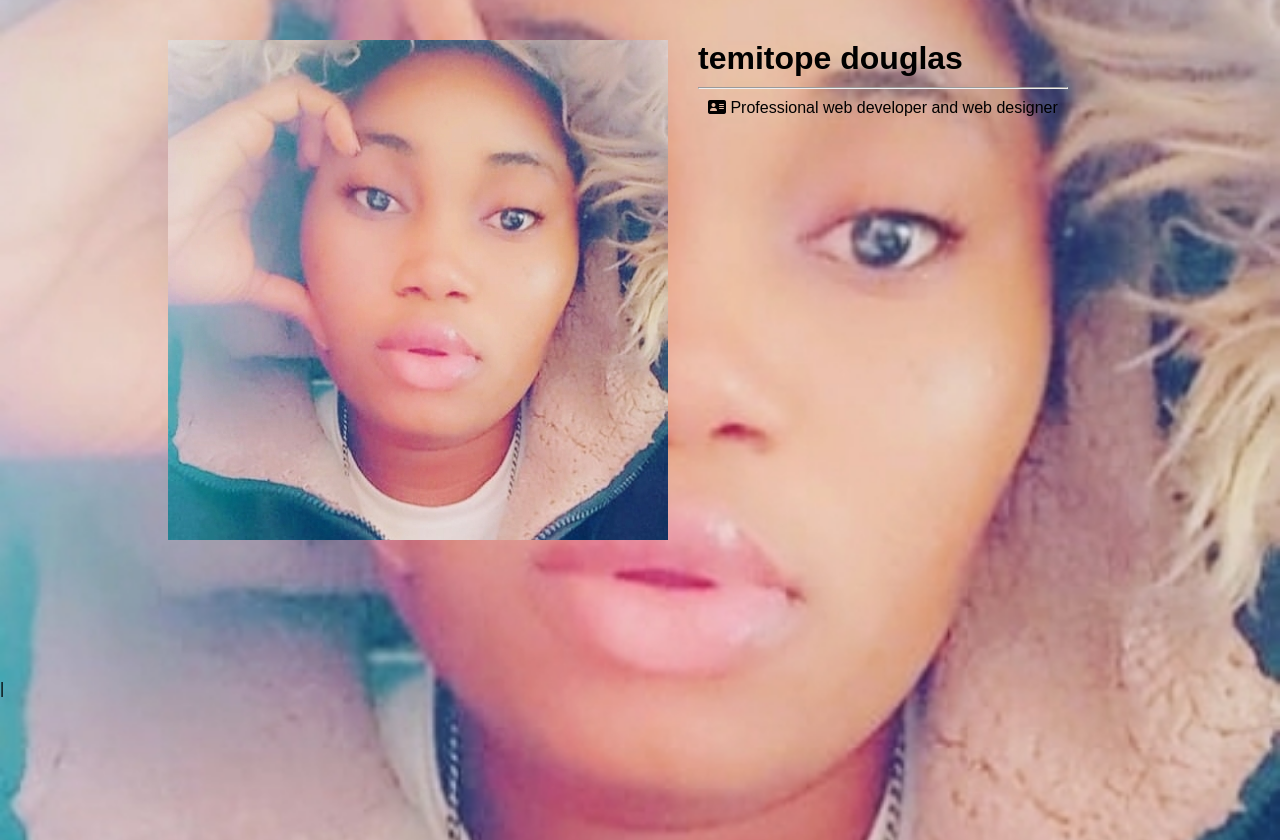
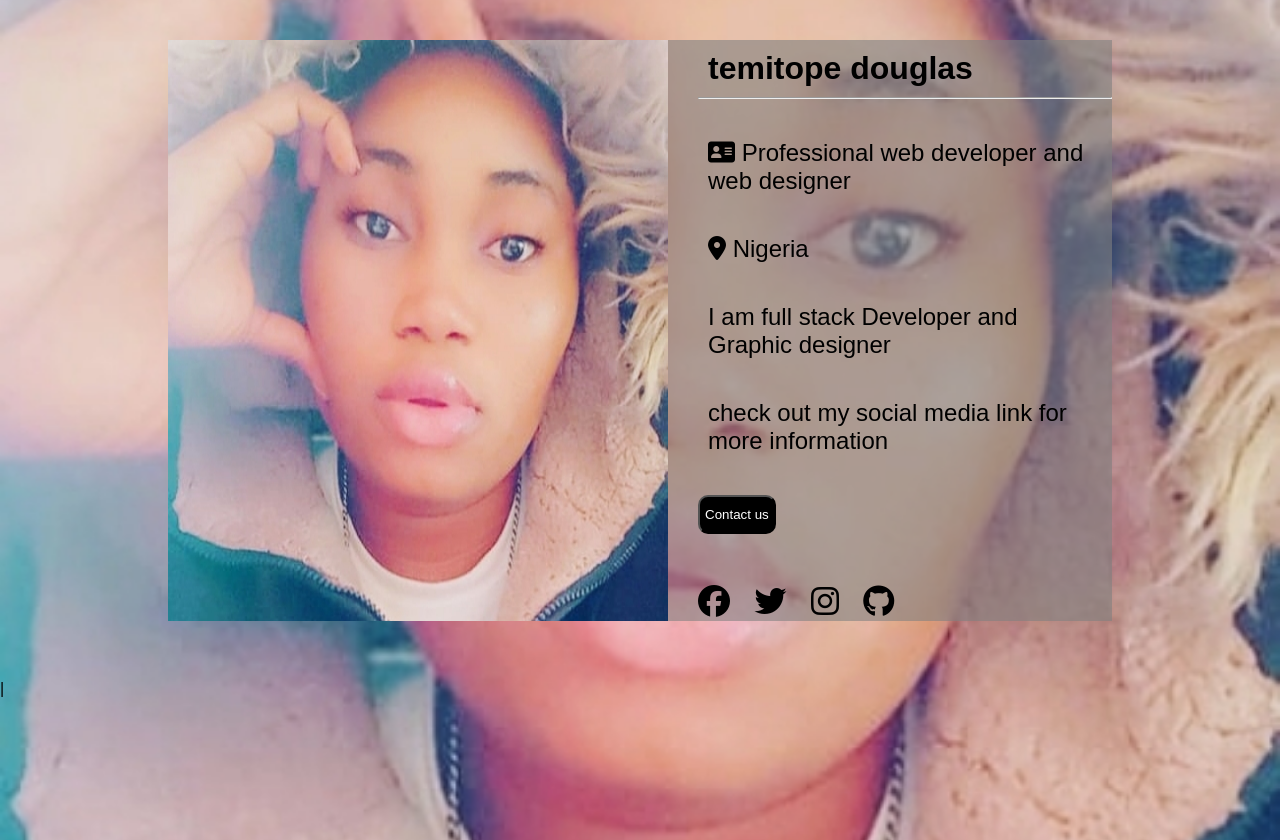
Before and after one commit to TDgraph/my-portfolio, a plain HTML site: page index.html in a window 1280 px wide. Drawn offline with Linux system fonts and the light colour scheme.

Commit message:
myportfolio

```diff
--- a/index.html
+++ b/index.html
@@ -25,6 +25,29 @@
                     Professional web developer and web designer
                 </p>
 
+                <p>
+                    <i class="fa-solid fa-location-dot"></i>
+                    Nigeria
+                </p>
+
+                <p>
+                    I am full stack Developer and Graphic designer
+                </p>
+
+                <p>
+                    check out my social media link for more information
+                </p>
+
+                <div>
+                    <button class="dev">Contact us</button>
+                </div>
+                <footer>
+                    <a href=""><i class="fa-brands fa-facebook"></i></a>
+                    <a href=""><i class="fa-brands fa-twitter"></i></a>
+                    <a href=""><i class="fa-brands fa-instagram"></i></a>
+                    <a href=""><i class="fa-brands fa-github"></i></a>
+                </footer>
+
              </div>
         </div>
     </div>
--- a/style.css
+++ b/style.css
@@ -26,11 +26,33 @@ body {
 .text{
     text-align: left;
     padding-left: 30px;
+    background-color: rgba(128, 128, 128, 0.593);
 
 }
 .text h1 {
-    margin-bottom: 10px;
+    margin: 10px;
 }
 p {
     margin: 10px;
+    font-size: x-large;
+    padding-top: 30px;
 }
+button{
+    padding: 10px 5px;
+    background-color: black;
+    color: white;
+    border-radius: 10px;
+    margin-top: 30px;
+}
+footer a {
+    padding-right: 20px;
+    font-size: xx-large;
+    color: black;
+}
+footer{
+    margin-top: 50px;
+}
+footer a:hover{
+    color: grey;
+    transition: 0.5s;
+}
```
